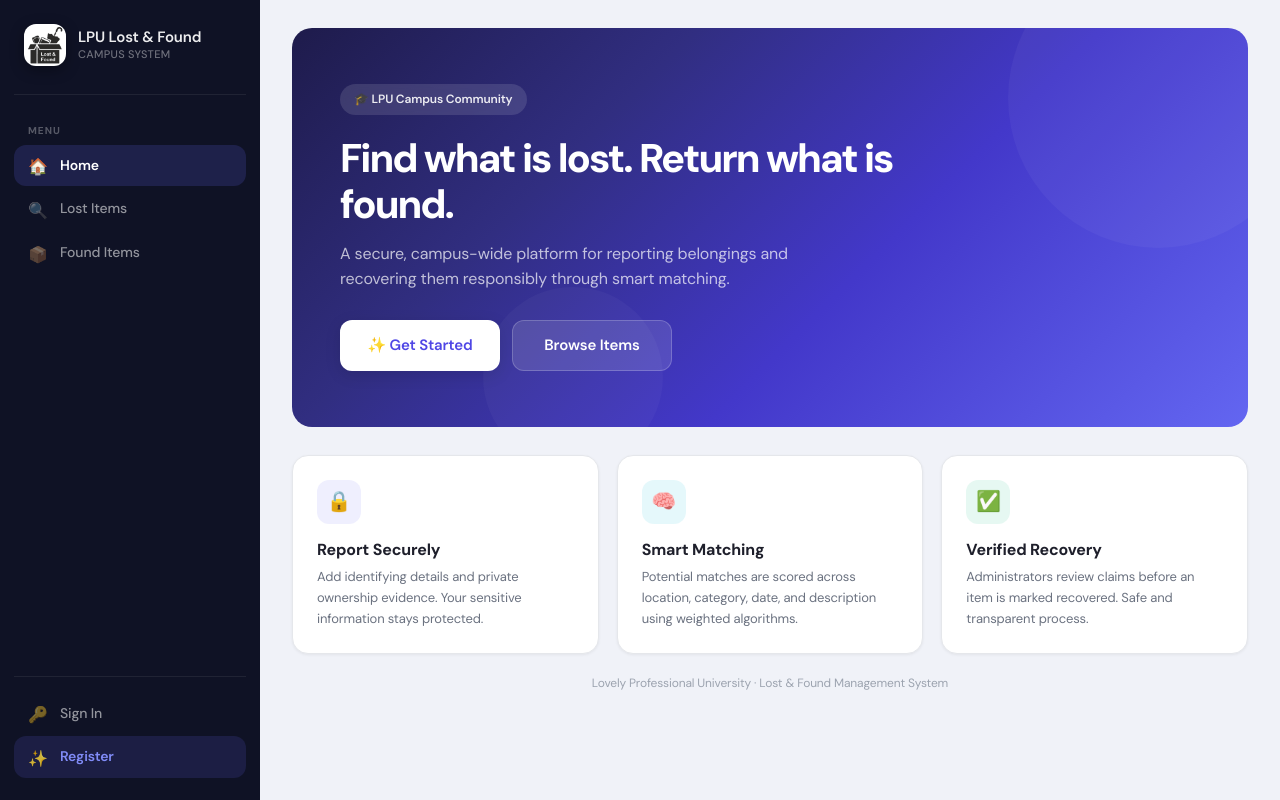
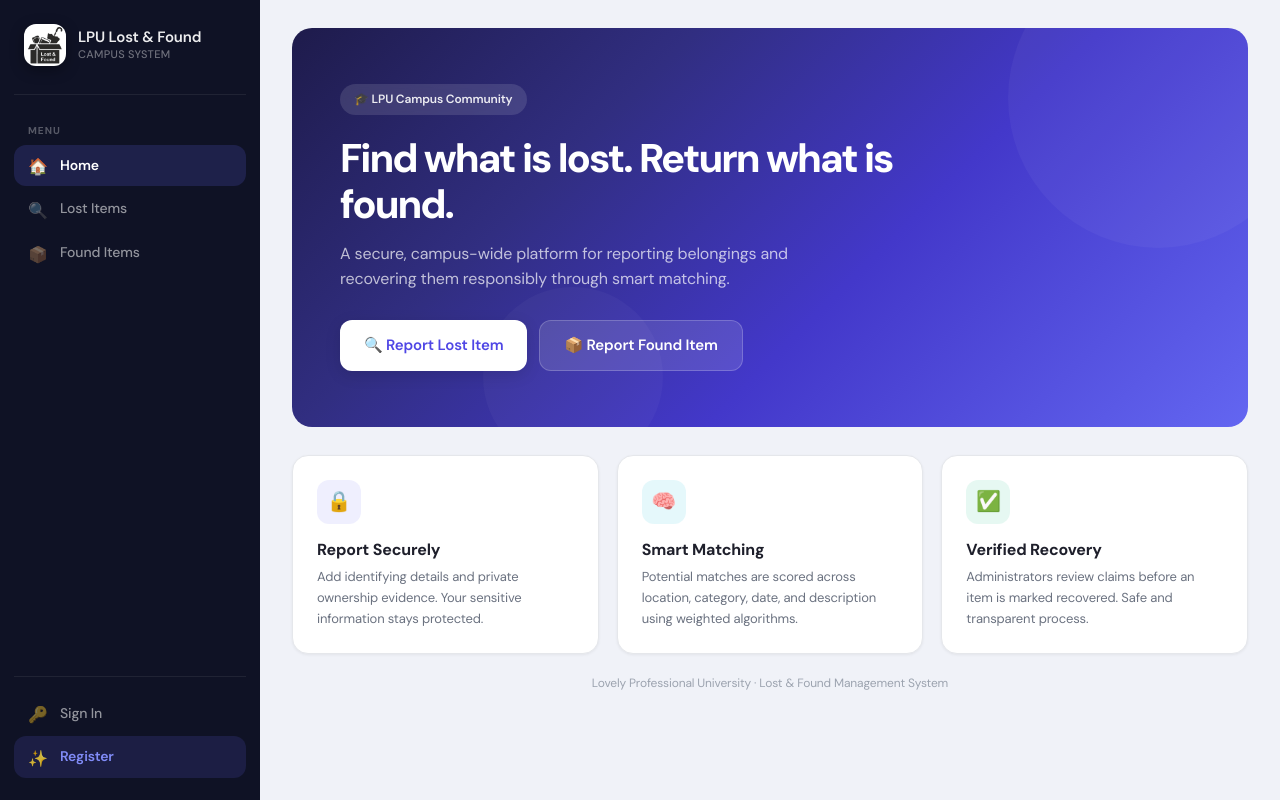
Before and after one commit to rishabhydv23/Lost-And-Found-Management, a Django app: page / in a window 1280 px wide. Run offline with Django 5.2, Linux system fonts and the light colour scheme.

Commit message:
feat: add dashboard views, lost_found forms/views, site styles, and templates

```diff
--- a/dashboard/views.py
+++ b/dashboard/views.py
@@ -45,7 +45,7 @@ def admin_dashboard(request):
         if action_type == 'update_report' or 'report_id' in request.POST:
             item = get_object_or_404(ItemReport, pk=request.POST.get('report_id'))
             action = request.POST.get('action')
-            if action in ('APPROVED', 'REJECTED', 'RECOVERED', 'CLOSED'):
+            if action in ('APPROVED', 'REJECTED', 'RECOVERED', 'CLOSED', 'PENDING'):
                 item.status = action
                 item.reviewed_by = request.user
                 item.review_remarks = request.POST.get('remarks', '')
@@ -118,14 +118,15 @@ def admin_dashboard(request):
             elif kind == 'location':
                 bld = request.POST.get('building', '').strip()
                 loc = request.POST.get('specific_location', '').strip()
-                if bld and loc:
+                if bld:
                     CampusLocation.objects.get_or_create(
                         building=bld,
                         block=request.POST.get('block', '').strip(),
                         floor=request.POST.get('floor', '').strip(),
                         specific_location=loc,
                     )
-                    messages.success(request, f"Campus location '{bld} - {loc}' created.")
+                    label = f"{bld} - {loc}" if loc else bld
+                    messages.success(request, f"Campus location '{label}' created.")
             return redirect(f"{request.path}?tab=taxonomy")
 
     reports_qs = ItemReport.objects.select_related(
--- a/lost_found/forms.py
+++ b/lost_found/forms.py
@@ -8,7 +8,7 @@ class ItemReportForm(forms.ModelForm):
 
     class Meta:
         model = ItemReport
-        exclude = ('user', 'status', 'reviewed_by', 'review_remarks')
+        exclude = ('user', 'report_type', 'status', 'reviewed_by', 'review_remarks')
         widgets = {
             'item_name': forms.TextInput(attrs={'placeholder': 'e.g. Black backpack'}),
             'description': forms.Textarea(attrs={'rows': 4, 'placeholder': "Size, condition, what's inside, anything visible at a glance"}),
--- a/lost_found/views.py
+++ b/lost_found/views.py
@@ -60,8 +60,10 @@ def report_item(request, report_type):
             item.save()
             for uploaded in request.FILES.getlist('images'):
                 ItemImage.objects.create(report=item, image=uploaded)
-            messages.success(request, 'Report submitted for administrator approval.')
+            messages.success(request, f'Your {report_type} item report has been submitted for review.')
             return redirect('my_reports')
+        else:
+            messages.error(request, 'Please correct the highlighted errors in the form.')
     else:
         form = ItemReportForm()
     return render(request, 'lost_found/report.html', {
--- a/static/css/site.css
+++ b/static/css/site.css
@@ -708,6 +708,7 @@ label, .form-label {
   background: rgba(255,255,255,.04);
   top: -80px;
   right: -60px;
+  pointer-events: none;
 }
 .hero-section::before {
   content: '';
@@ -718,6 +719,7 @@ label, .form-label {
   background: rgba(255,255,255,.03);
   bottom: -40px;
   left: 20%;
+  pointer-events: none;
 }
 .hero-badge {
   display: inline-flex;
@@ -731,6 +733,8 @@ label, .form-label {
   font-size: 12px;
   font-weight: 600;
   margin-bottom: 20px;
+  position: relative;
+  z-index: 2;
 }
 .hero-section h1 {
   font-size: 40px;
@@ -739,6 +743,8 @@ label, .form-label {
   line-height: 1.15;
   margin: 0 0 14px;
   max-width: 580px;
+  position: relative;
+  z-index: 2;
 }
 .hero-section p {
   font-size: 16px;
@@ -746,17 +752,25 @@ label, .form-label {
   max-width: 480px;
   margin: 0 0 28px;
   line-height: 1.6;
+  position: relative;
+  z-index: 2;
 }
 .hero-actions {
   display: flex;
   gap: 12px;
   flex-wrap: wrap;
+  position: relative;
+  z-index: 10;
 }
 .hero-actions .btn {
   min-width: 160px;
   padding: 14px 24px;
   font-size: 15px;
   border-radius: var(--radius-md);
+  position: relative;
+  z-index: 15;
+  cursor: pointer;
+  text-decoration: none;
 }
 .hero-actions .btn-light {
   background: #fff;
--- a/templates/dashboard/home.html
+++ b/templates/dashboard/home.html
@@ -7,13 +7,8 @@
   <h1>Find what is lost. Return what is found.</h1>
   <p>A secure, campus-wide platform for reporting belongings and recovering them responsibly through smart matching.</p>
   <div class="hero-actions">
-    {% if user.is_authenticated %}
-      <a class="btn btn-light" href="{% url 'report_lost' %}">🔍 Report Lost Item</a>
-      <a class="btn btn-ghost" href="{% url 'report_found' %}">📦 Report Found Item</a>
-    {% else %}
-      <a class="btn btn-light" href="{% url 'register' %}">✨ Get Started</a>
-      <a class="btn btn-ghost" href="{% url 'browse' %}?type=LOST">Browse Items</a>
-    {% endif %}
+    <a class="btn btn-light" href="{% url 'report_lost' %}">🔍 Report Lost Item</a>
+    <a class="btn btn-ghost" href="{% url 'report_found' %}">📦 Report Found Item</a>
   </div>
 </div>
 
```
Also changed, not shown: templates/dashboard/admin.html (+5 -5 lines), templates/lost_found/report.html (+13 -0 lines).
